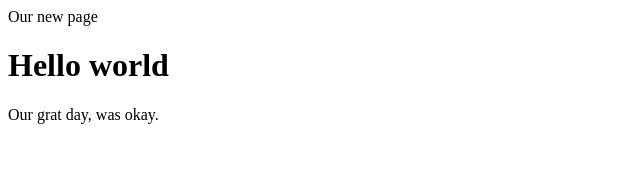
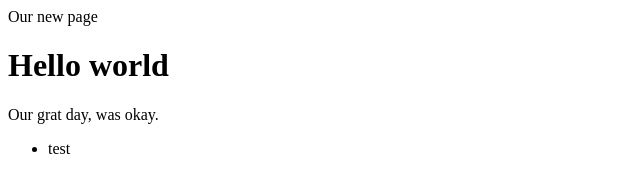
Before and after one commit to zxncho/first-day-demo, a plain HTML site: page index.html in a window 1280 px wide. Shown: the full height of the page, 0-640 px from the left. Drawn offline with Linux system fonts and the light colour scheme.

Commit message:
First commit

```diff
--- a/index.html
+++ b/index.html
@@ -5,5 +5,6 @@
         <body>
             <h1>Hello world</h1>
             <p> Our grat day, was okay.</p>
+            <ul><li>test</li></ul>
         </body>
 </html>
```
